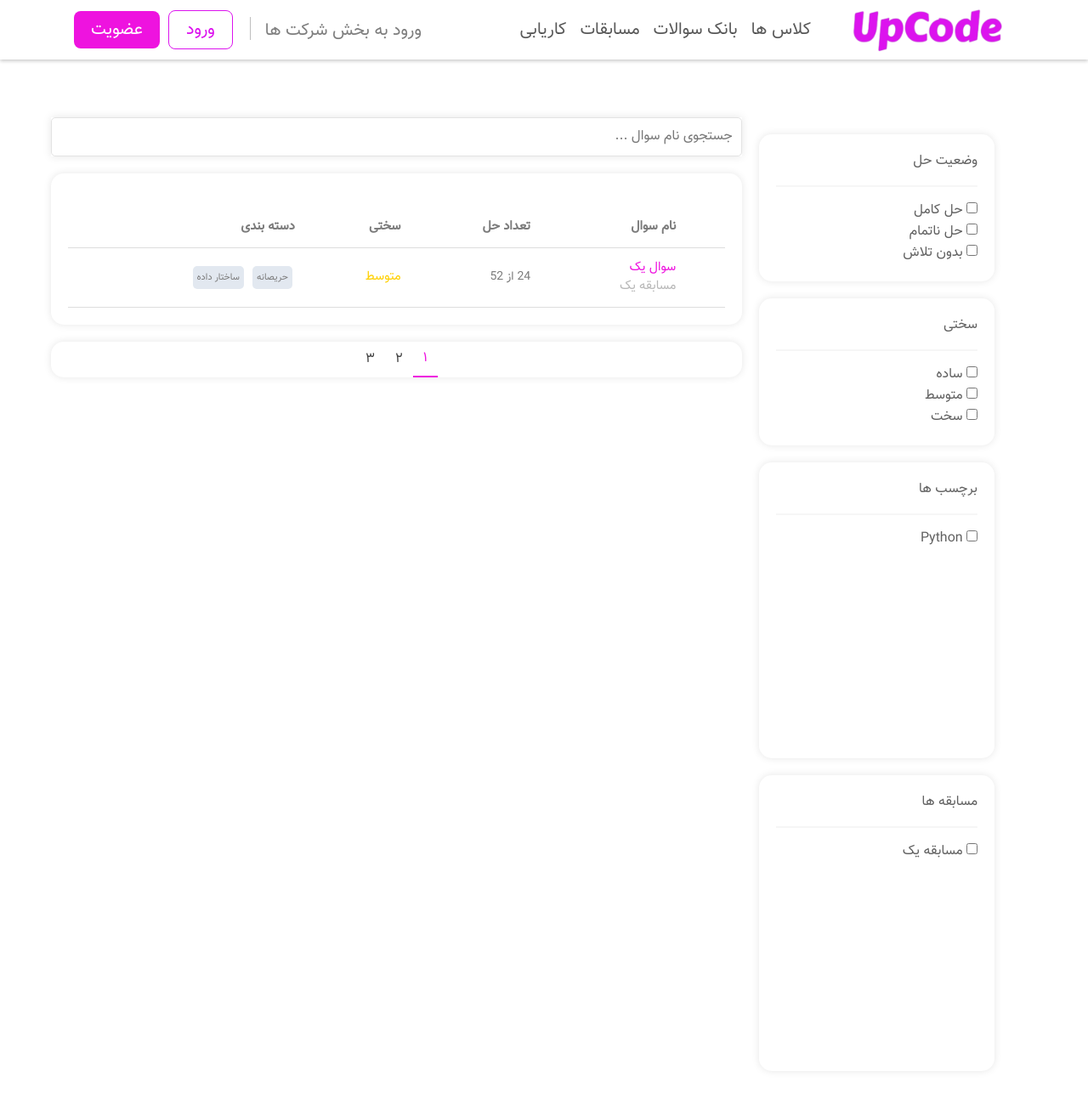
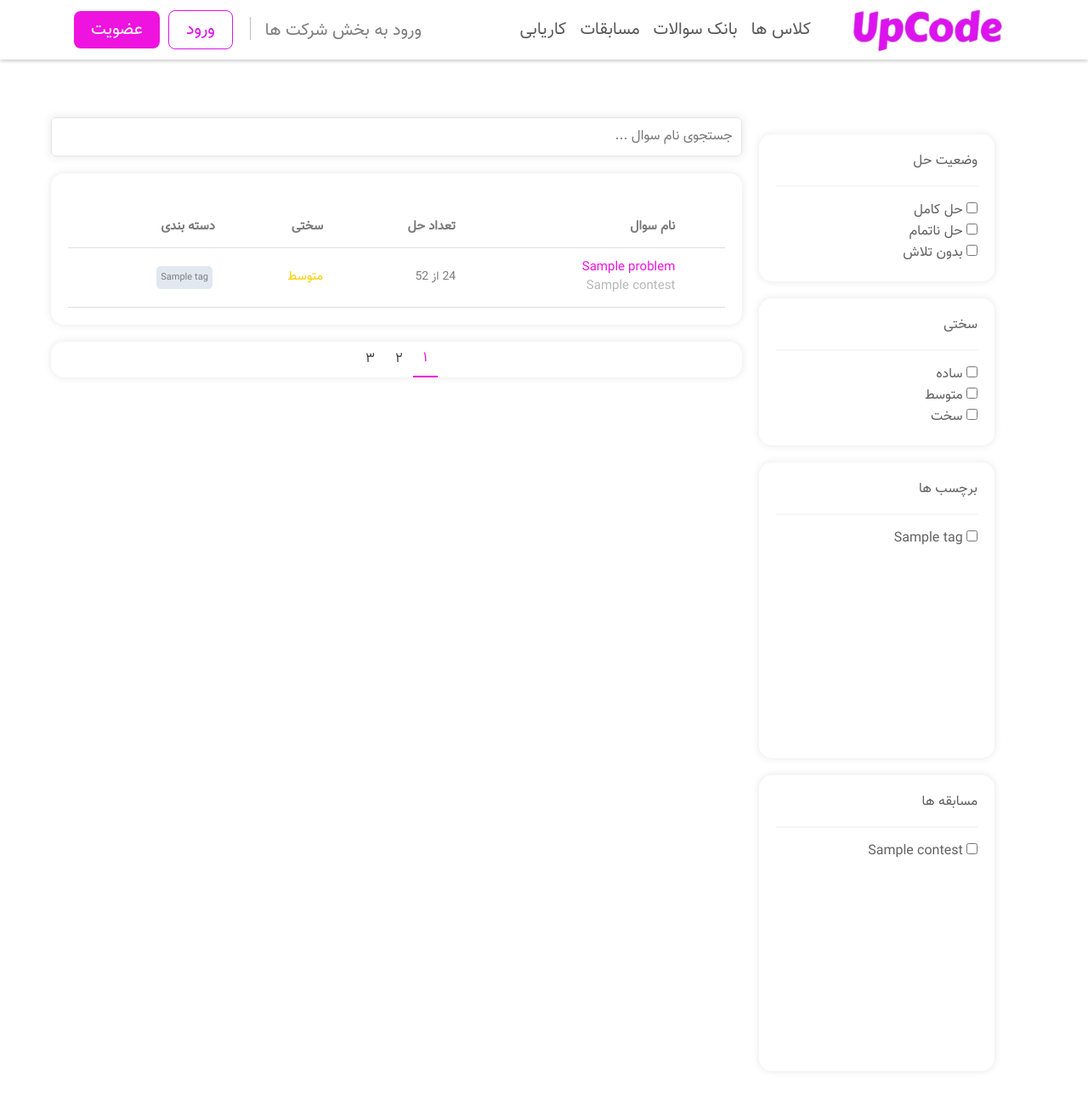
Before and after one commit to ali-hv/upcode, a Django app: page /problemset in a window 1280 px wide. Shown: the top 1300 px of the page at 85% size. Run offline with Django 5.2, Linux system fonts and the light colour scheme; tables that the repository leaves empty hold one stand-in row (values such as "Sample post").

Commit message:
send tags and contests to problemset page

```diff
--- a/src/problemset/templates/problemset/problemset.html
+++ b/src/problemset/templates/problemset/problemset.html
@@ -29,16 +29,19 @@
                         </tr>
                     </thead>
                     <tbody>
+                        {% for problem in problemset %}
                             <tr>
                                 <td><i class="bi bi-check2-circle"></i></td>
-                            <td class="title"><a href="#">سوال یک</a><br><span>مسابقه یک</span></td>
+                                <td class="title"><a href="#">{{ problem.title }}</a><br><span>{{ problem.contest.name }}</span></td>
                                 <td style="font-size: 14px; color: #7b7b7b;">24 از 52</td>
                                 <td style="color: rgb(255, 208, 0);">متوسط</td>
                                 <td class="tags">
-                                <a href="#">حریصانه</a>
-                                <a href="#">ساختار داده</a>
+                                    {% for tag in problem.tags.all %}
+                                        <a href="#">{{ tag.name }}</a>
+                                    {% endfor %}
                                 </td>
                             </tr>
+                        {% endfor %}
                     </tbody>
                 </table>
             </div>
@@ -79,8 +82,10 @@
                 <label class="title">برچسب ها</label>
                 <hr aria-orientation="horizontal">
                 <div style="OVERFLOW-Y:scroll; HEIGHT:250px">
-                    <input type="checkbox" id="python" name="python" value="Bike">
-                    <label for="python"> Python</label><br>
+                    {% for tag in tags %}
+                        <input type="checkbox" id="{{ tag.name }}" name="{{ tag.name }}">
+                        <label for="{{ tag.name }}"> {{ tag.name }}</label><br>
+                    {% endfor %}
                 </div>
             </div>
 
@@ -88,8 +93,10 @@
                 <label class="title">مسابقه ها</label>
                 <hr aria-orientation="horizontal">
                 <div style="OVERFLOW-Y:scroll; HEIGHT:250px">
-                    <input type="checkbox" id="codecup" name="codecup" value="Bike">
-                    <label for="codecup"> مسابقه یک</label><br>
+                    {% for contest in contests %}
+                        <input type="checkbox" id="{{ contest.name }}" name="{{ contest.name }}">
+                        <label for="{{ contest.name }}"> {{ contest.name }}</label><br>
+                    {% endfor %}
                 </div>
             </div>
         </div>
--- a/src/problemset/views.py
+++ b/src/problemset/views.py
@@ -1,5 +1,17 @@
-from django.views.generic import TemplateView
+from django.views.generic import ListView
+
+from contests.models import Contest
+from .models import Problem, Tag
 
 
-class Problemset(TemplateView):
+class Problemset(ListView):
+    model = Problem
+    queryset = model.objects.all()
+    context_object_name = "problemset"
     template_name = "problemset/problemset.html"
+
+    def get_context_data(self, **kwargs):
+        context = super().get_context_data(**kwargs)
+        context["tags"] = Tag.objects.all()
+        context["contests"] = Contest.objects.all()
+        return context
```
Lines whose indentation alone changed are shown as unchanged.
